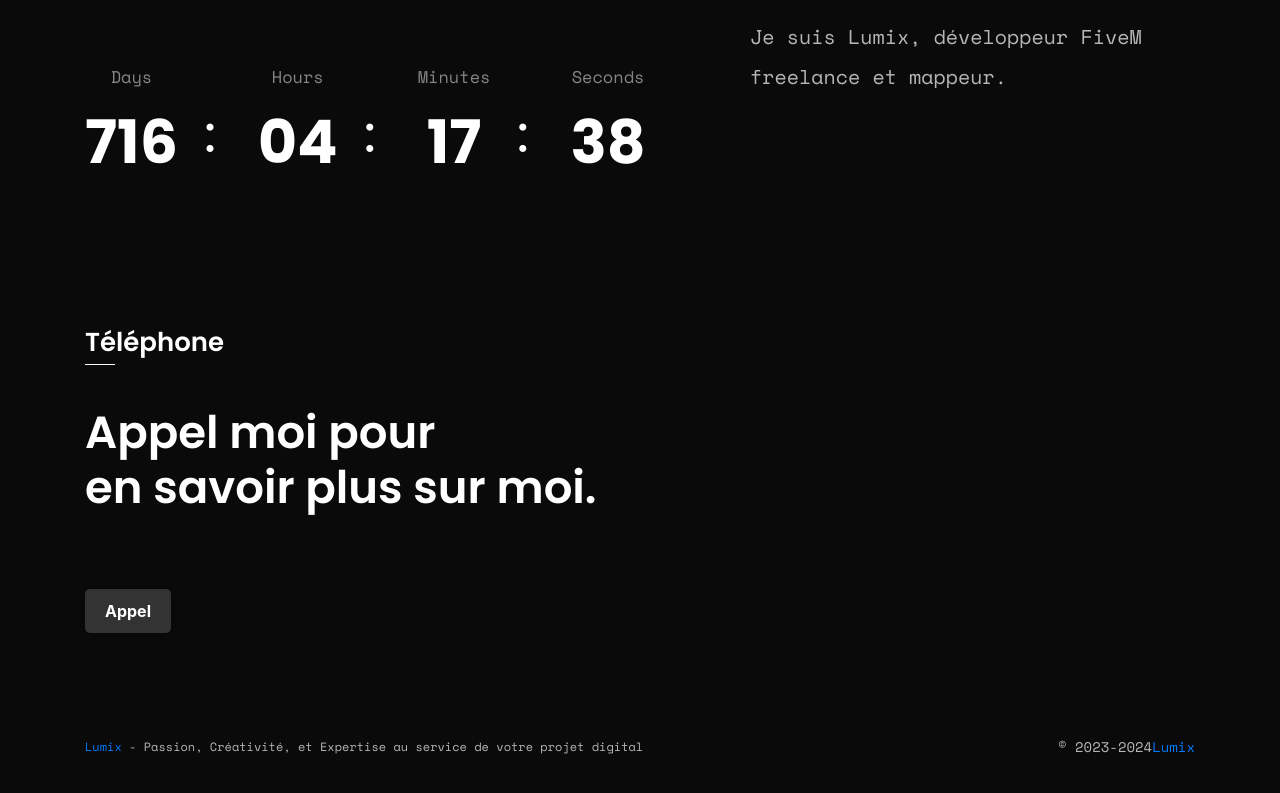
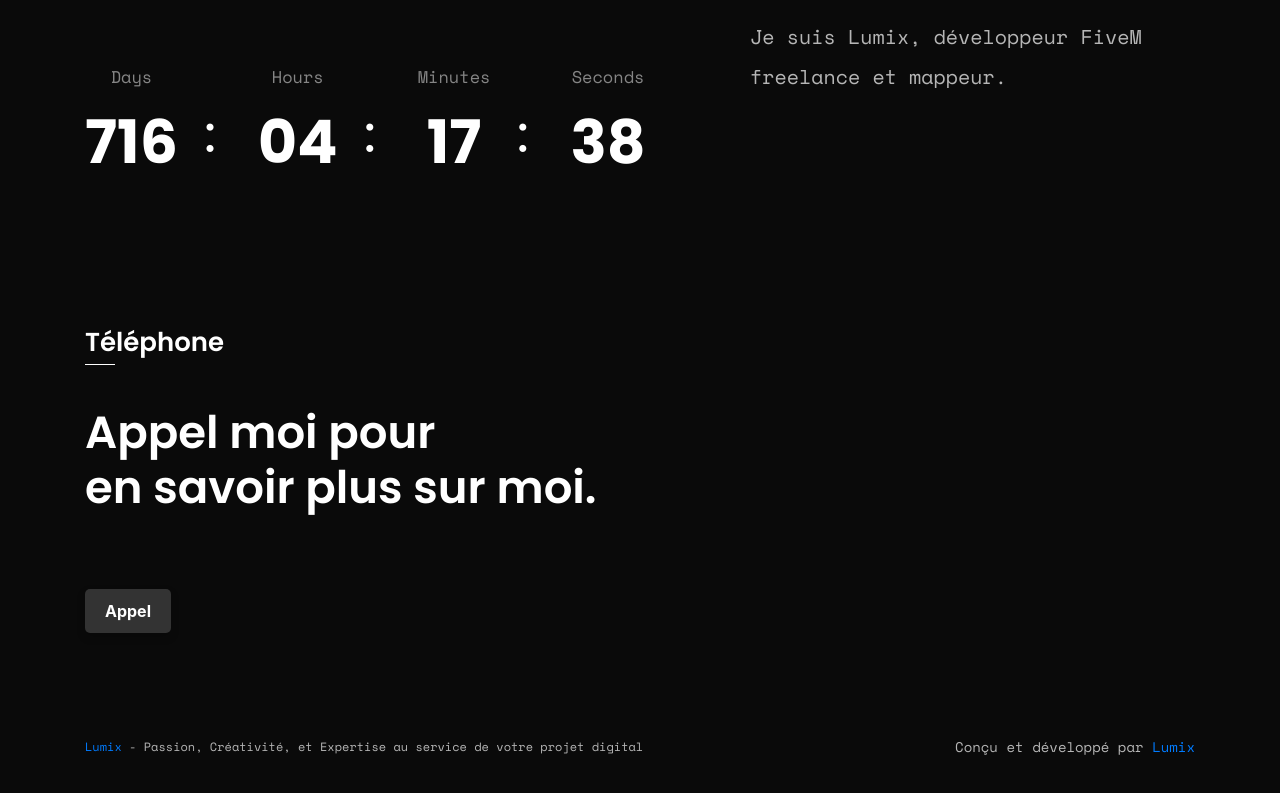
Before and after one commit to o-lumix/o-lumix.github.io, a plain HTML site: page index.html in a window 1280 px wide. Shown: the part 431-1224 px from the top of the page. Drawn offline with nearby package versions, Linux system fonts and the light colour scheme.

Commit message:
Update index.html

```diff
--- a/index.html
+++ b/index.html
@@ -130,7 +130,7 @@
 
                         <div class=col-md-5>
                             <div class="credit wow fadeInRight" data-wow-delay=.4s>
-                                <p style="font-size: 14px;">©  2023-2024<a href="https://ziyad.is-a.dev/">Lumix</a></p>
+                                <p style="font-size: 14px;">Conçu et développé par <a href="https://ziyad.is-a.dev/">Lumix</a></p>
                             </div>
                         </div>
                     </div>
```
